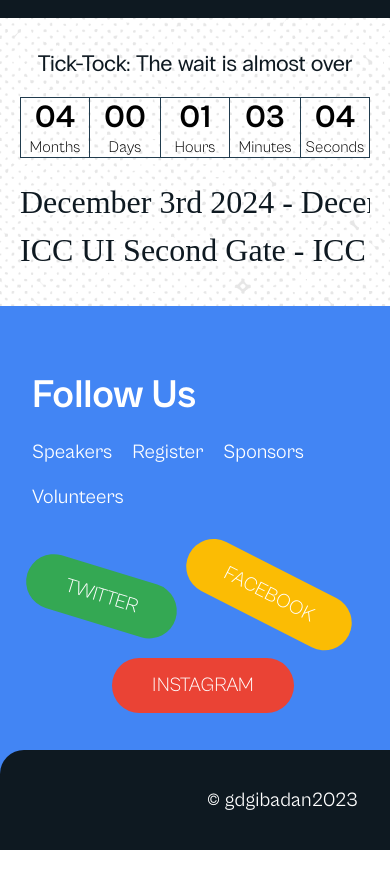
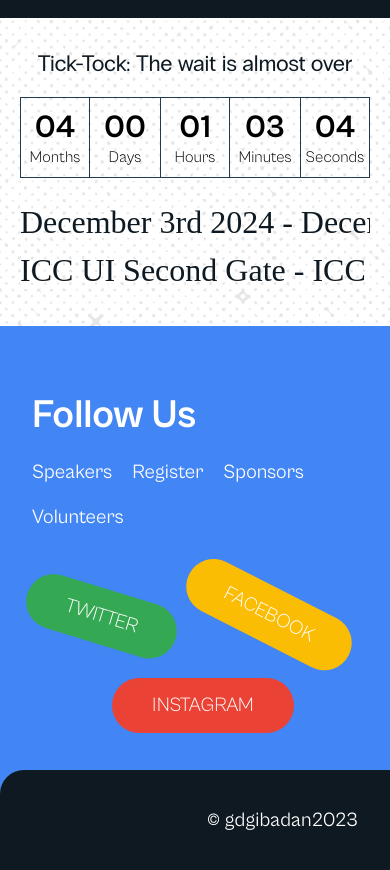
Before and after one commit to gdg-ibadan01/devfest-ibadan-2023, a Next.js app: page / in a window 390 px wide. Shown: the part 2700-3570 px from the top of the page. Built offline with nearby package versions, Linux system fonts and the light colour scheme.

Commit message:
Add responsiveness for the countdown timer

```diff
--- a/src/app/component/Countdown/styles.module.scss
+++ b/src/app/component/Countdown/styles.module.scss
@@ -28,6 +28,15 @@
       justify-content: center;
       align-items: center;
       border: 1px solid var(--gray);
+      padding: 10px 0 35px 0;
+
+      @media screen and (max-width: 820px) {
+        padding: 10px 0 20px 0;
+      }
+
+      @media screen and (max-width: 640px) {
+        padding: 10px 0 10px 0;
+      }
 
       h1 {
         font-size: 180px;
```
